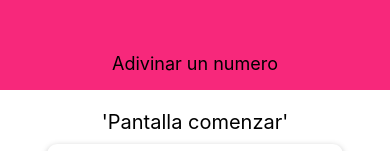
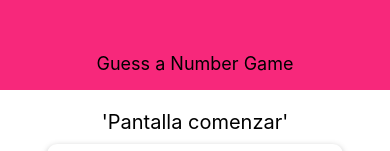
Before and after one commit to erickvicentin/RN-game-guide, a React Native app: screen / in a window 390 px wide. Shown: the top 151 px of the page. Built offline with nearby package versions, Linux system fonts and the light colour scheme.

Commit message:
se modifica Card

```diff
--- a/App.js
+++ b/App.js
@@ -8,7 +8,7 @@ export default function App() {
 
   return (
     <View style={style.screen}>
-      <Header title='Adivinar un numero'/>
+      <Header title='Guess a Number Game'/>
       <StartScreen/>
     </View>
   );
--- a/src/components/Card.js
+++ b/src/components/Card.js
@@ -8,5 +8,4 @@ const Card = props => {
     );
   };
 
-
 export default Card;
```
